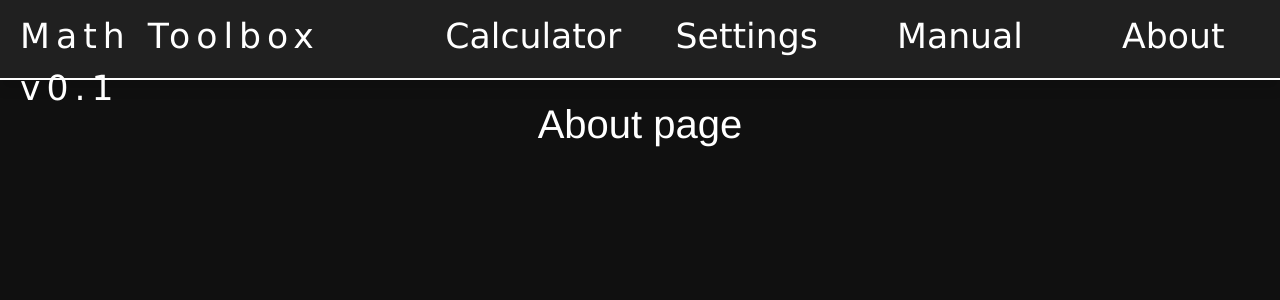
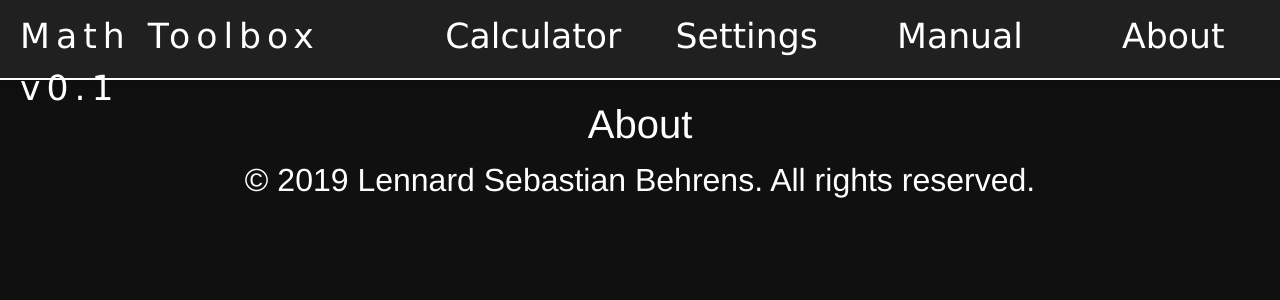
Before and after one commit to behrenle/Math-Explorer, a Vue app: page /about in a window 1280 px wide. Shown: the top 300 px of the page. Built offline with nearby package versions, Linux system fonts and the light colour scheme.

Commit message:
added copyright

```diff
--- a/src/views/About.vue
+++ b/src/views/About.vue
@@ -1,6 +1,7 @@
 <template>
     <div>
-        <h1>About page</h1>
+        <h1>About</h1>
+        <p class="copyright">&copy; 2019 Lennard Sebastian Behrens. All rights reserved.</p>
     </div>
 </template>
 
@@ -11,5 +12,7 @@
 </script>
 
 <style scoped>
-
+    .copyright {
+        font-size: 24pt;
+    }
 </style>
```
